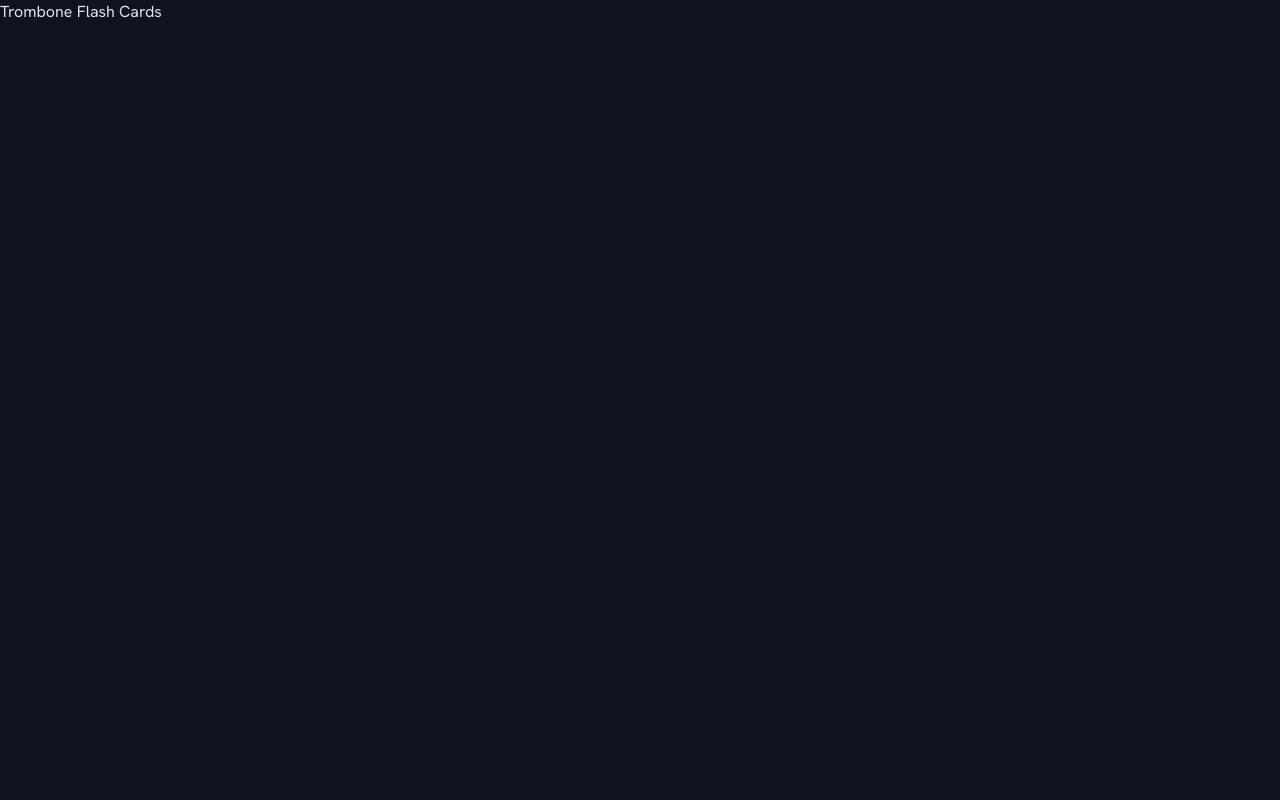
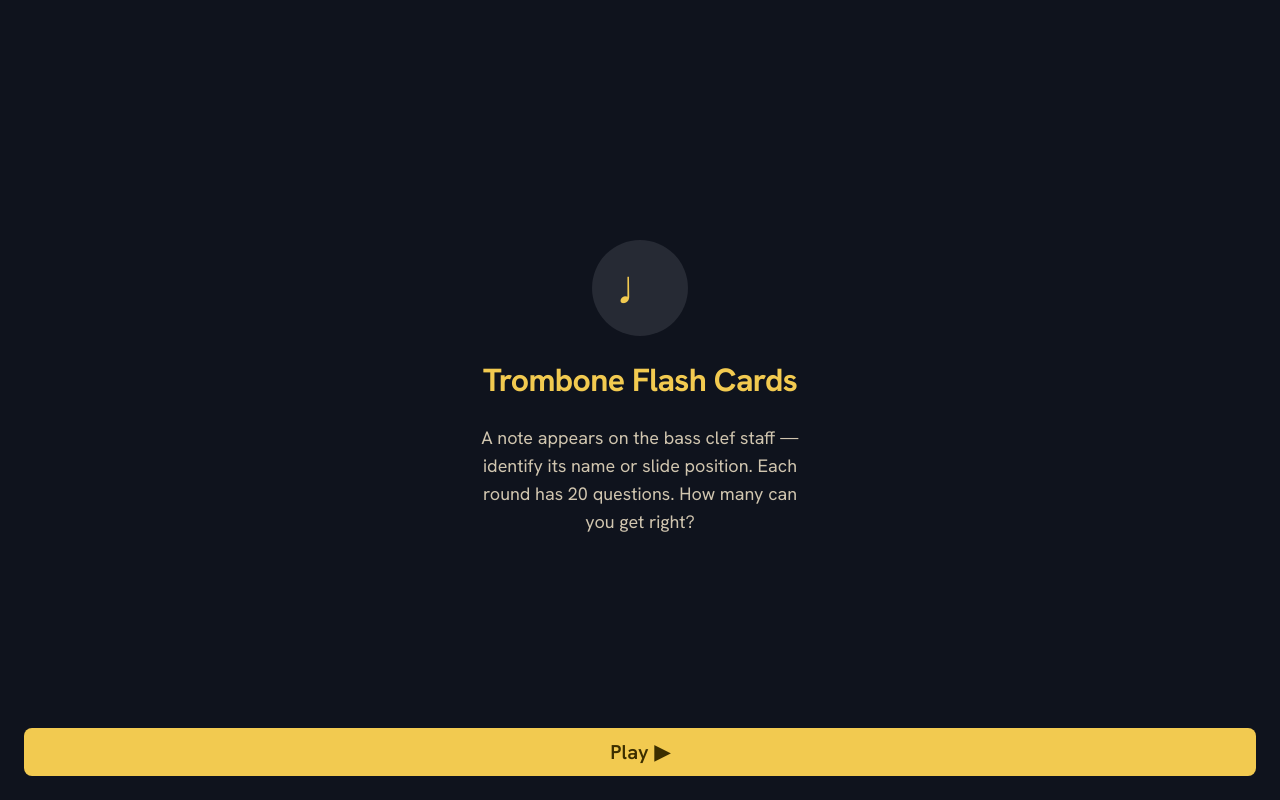
Before and after one commit to ChristopherMeek/trombone-pro, a React (Vite) app: page / in a window 1280 px wide. Built offline with nearby package versions, Linux system fonts and the light colour scheme.

Commit message:
feat(welcome-screen): implement WelcomeScreen component and wire App.tsx state machine

```diff
--- a/package.json
+++ b/package.json
@@ -15,9 +15,13 @@
     "vexflow": "^5.0.0"
   },
   "devDependencies": {
+    "@testing-library/jest-dom": "^6.9.1",
+    "@testing-library/react": "^16.3.2",
+    "@testing-library/user-event": "^14.6.1",
     "@types/react": "^19.2.15",
     "@types/react-dom": "^19.2.3",
     "@vitejs/plugin-react": "^6.0.2",
+    "jsdom": "^29.1.1",
     "typescript": "~6.0.2",
     "vite": "catalog:",
     "vite-plus": "catalog:"
--- a/src/App.tsx
+++ b/src/App.tsx
@@ -1,7 +1,18 @@
+import { useReducer } from "react";
+import { reducer, initialState } from "./engine/quizState";
+import { WelcomeScreen } from "./components/WelcomeScreen/WelcomeScreen";
+
 export function App() {
+  const [state, dispatch] = useReducer(reducer, initialState);
+
+  if (state.screen === "welcome") {
+    return <WelcomeScreen onPlay={() => dispatch({ type: "START_ROUND" })} />;
+  }
+
+  // Remaining screens (playing, feedback, summary) are out of scope for this iteration
   return (
     <div id="app-shell">
-      <p>Trombone Flash Cards</p>
+      <p>Screen: {state.screen}</p>
     </div>
   );
 }
--- /dev/null
+++ b/src/components/WelcomeScreen/WelcomeScreen.module.css
@@ -0,0 +1,71 @@
+.container {
+  display: flex;
+  flex-direction: column;
+  align-items: center;
+  justify-content: space-between;
+  min-height: 100dvh;
+  background-color: var(--color-surface);
+  padding: var(--spacing-margin-mobile);
+  padding-top: 80px;
+  padding-bottom: var(--spacing-margin-mobile);
+  box-sizing: border-box;
+}
+
+.content {
+  display: flex;
+  flex-direction: column;
+  align-items: center;
+  gap: 24px;
+  text-align: center;
+  flex: 1;
+  justify-content: center;
+}
+
+.heroIcon {
+  width: 96px;
+  height: 96px;
+  border-radius: var(--radius-full);
+  background-color: var(--color-surface-container-high);
+  display: flex;
+  align-items: center;
+  justify-content: center;
+  font-size: 48px;
+  color: var(--color-primary);
+  line-height: 1;
+}
+
+.title {
+  font: var(--font-headline-lg);
+  letter-spacing: var(--font-headline-lg-letter-spacing);
+  color: var(--color-primary);
+  margin: 0;
+}
+
+.description {
+  font: var(--font-body-lg);
+  color: var(--color-on-surface-variant);
+  max-width: 320px;
+  margin: 0;
+}
+
+.playButton {
+  display: block;
+  width: 100%;
+  min-height: var(--spacing-touch-target-min);
+  background-color: var(--color-primary);
+  color: var(--color-on-primary);
+  border: none;
+  border-radius: var(--radius-default);
+  font: var(--font-label-xl);
+  letter-spacing: var(--font-label-xl-letter-spacing);
+  cursor: pointer;
+  margin-top: 32px;
+}
+
+.playButton:hover {
+  background-color: var(--color-primary-container);
+}
+
+.playButton:active {
+  opacity: 0.9;
+}
--- /dev/null
+++ b/src/components/WelcomeScreen/WelcomeScreen.tsx
@@ -0,0 +1,25 @@
+import styles from "./WelcomeScreen.module.css";
+
+interface WelcomeScreenProps {
+  onPlay: () => void;
+}
+
+export function WelcomeScreen({ onPlay }: WelcomeScreenProps) {
+  return (
+    <div className={styles.container}>
+      <div className={styles.content}>
+        <div className={styles.heroIcon} role="img" aria-label="Music note">
+          ♩
+        </div>
+        <h1 className={styles.title}>Trombone Flash Cards</h1>
+        <p className={styles.description}>
+          A note appears on the bass clef staff — identify its name or slide position. Each round
+          has 20 questions. How many can you get right?
+        </p>
+      </div>
+      <button className={styles.playButton} onClick={onPlay} type="button">
+        Play ▶
+      </button>
+    </div>
+  );
+}
--- /dev/null
+++ b/src/test-setup.ts
@@ -0,0 +1 @@
+import "@testing-library/jest-dom";
--- a/vite.config.ts
+++ b/vite.config.ts
@@ -12,4 +12,9 @@ export default defineConfig({
     rules: { "vite-plus/prefer-vite-plus-imports": "error" },
     options: { typeAware: true, typeCheck: true },
   },
+  test: {
+    environment: "jsdom",
+    globals: true,
+    setupFiles: ["./src/test-setup.ts"],
+  },
 });
```
Also changed, not shown: .scratch/trombone-flash-cards/issues/04-welcome-screen.md, 2 other files (tests, documents, lock files or other folders).
